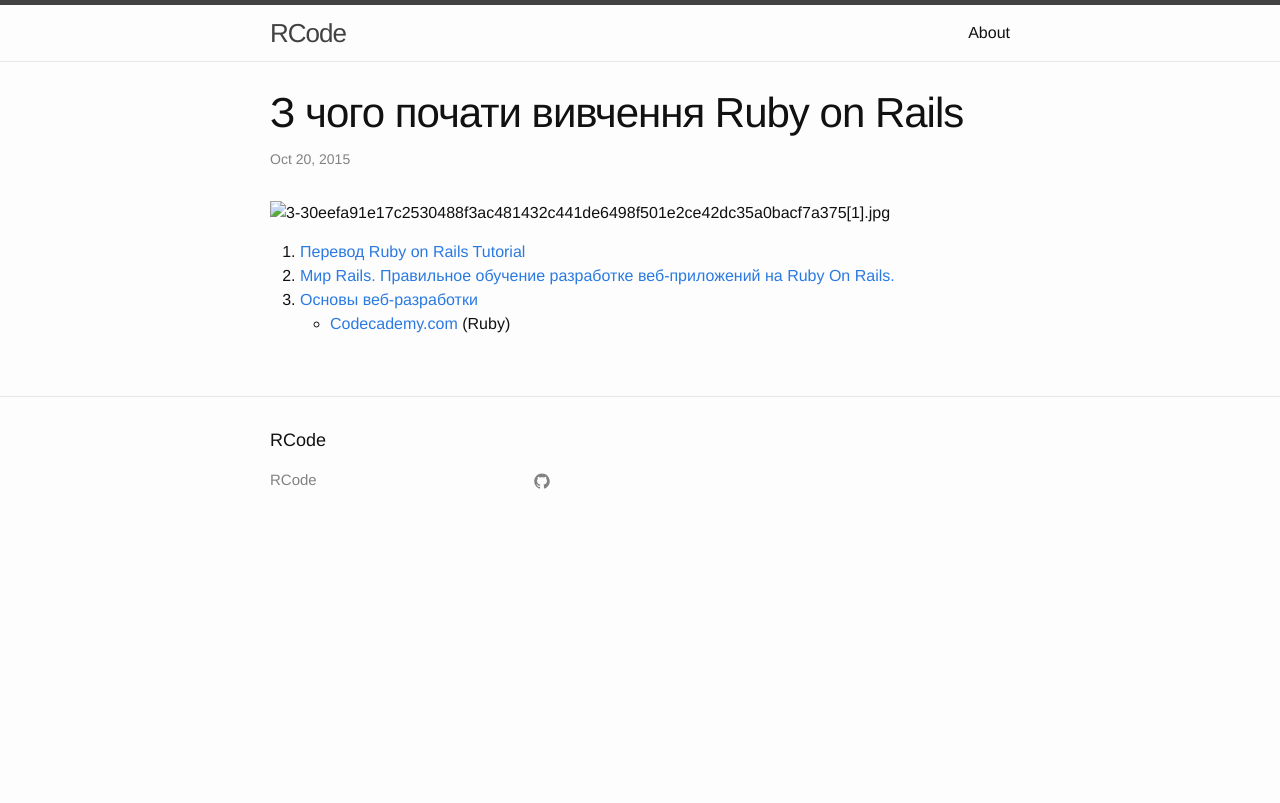
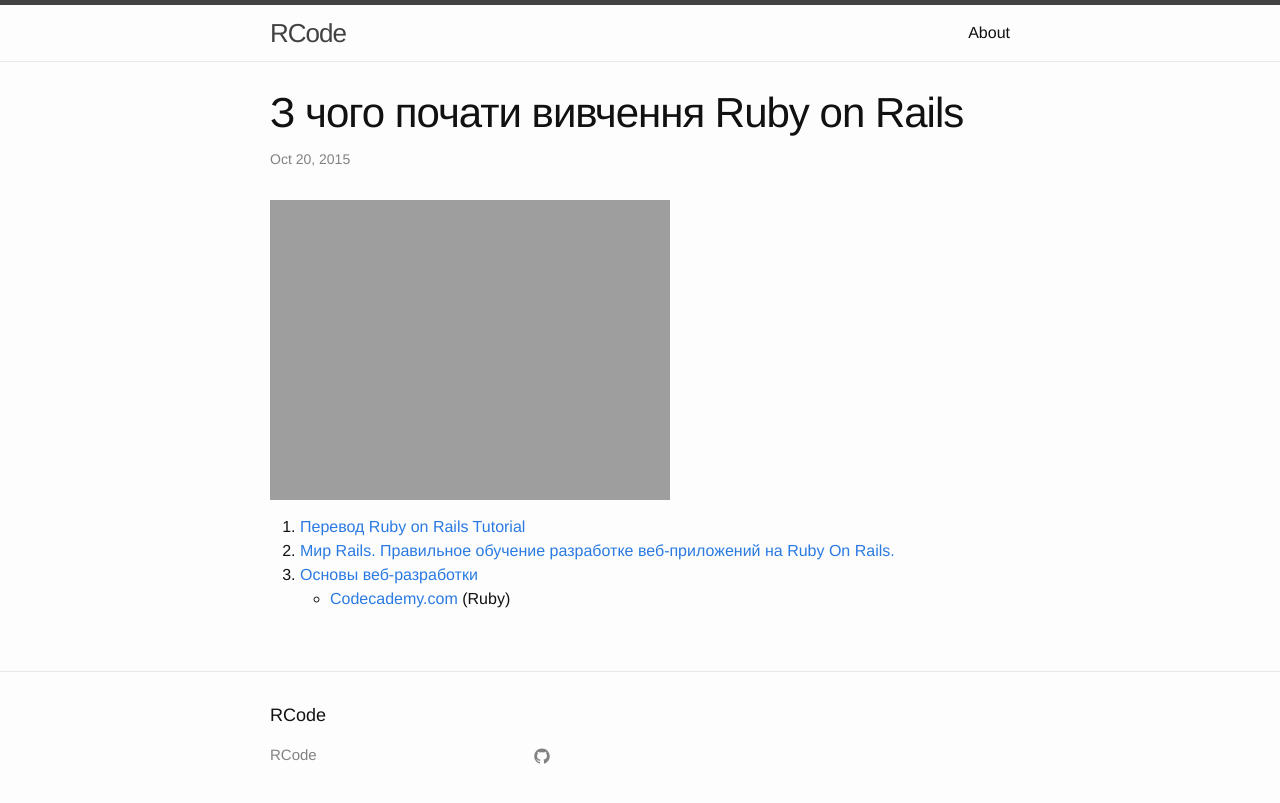
Before and after one commit to vasylhupka/vasylhupka.github.io, a Jekyll site: the page built from _posts/2015/10/2015-10-20-Ruby-on-Rails.md, in a window 1280 px wide. Shown: the top 803 px of the page. Built offline with Jekyll 4.4.1, drawn with Linux system fonts in a browser that asks for light colours.

Commit message:
Update 2015-10-20-Ruby-on-Rails.md

```diff
--- a/_posts/2015/10/2015-10-20-Ruby-on-Rails.md
+++ b/_posts/2015/10/2015-10-20-Ruby-on-Rails.md
@@ -6,7 +6,7 @@ published: true
 ---
 
 
-![3-30eefa91e17c2530488f3ac481432c441de6498f501e2ce42dc35a0bacf7a375[1].jpg]({{site.baseurl}}/2015/10/3-30eefa91e17c2530488f3ac481432c441de6498f501e2ce42dc35a0bacf7a375[1].jpg)
+![30eefa91e17c2530488f3ac481432c441de6498f501e2ce42dc35a0bacf7a375[1].jpg]({{site.baseurl}}/2015/10/30eefa91e17c2530488f3ac481432c441de6498f501e2ce42dc35a0bacf7a375[1].jpg)
 
 1. [Перевод Ruby on Rails Tutorial](http://railstutorial.ru/chapters/4_0/beginning)
 2. [Мир Rails. Правильное обучение разработке веб-приложений на Ruby On Rails](http://romansnitko.com/rails_book_example.html)[.](http://scanlibs.com/obuchenie-razrabotke-veb-prilozheniy-na-ruby-on-rails/)
```
